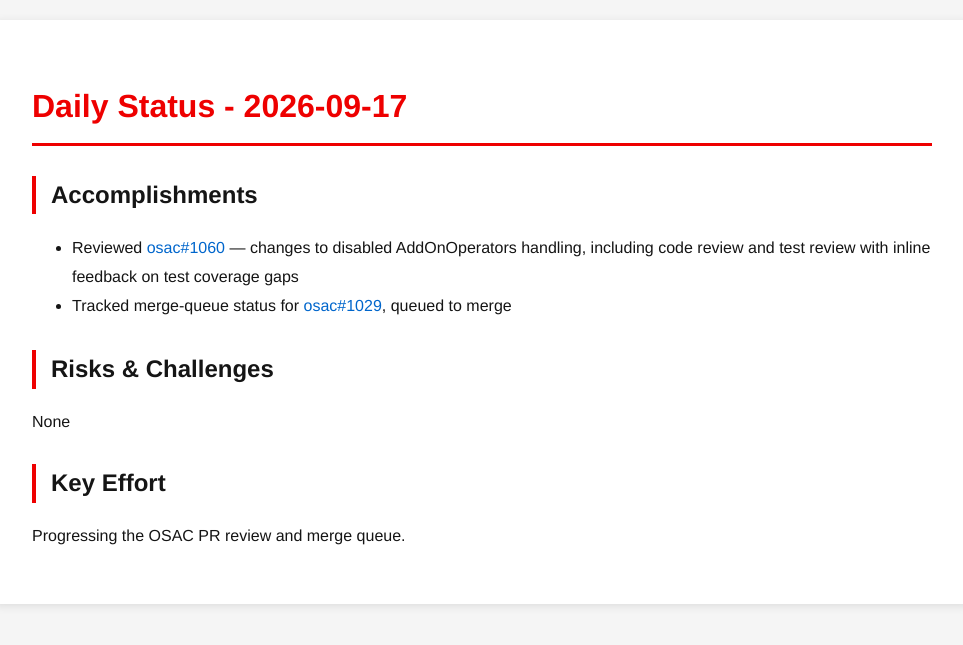
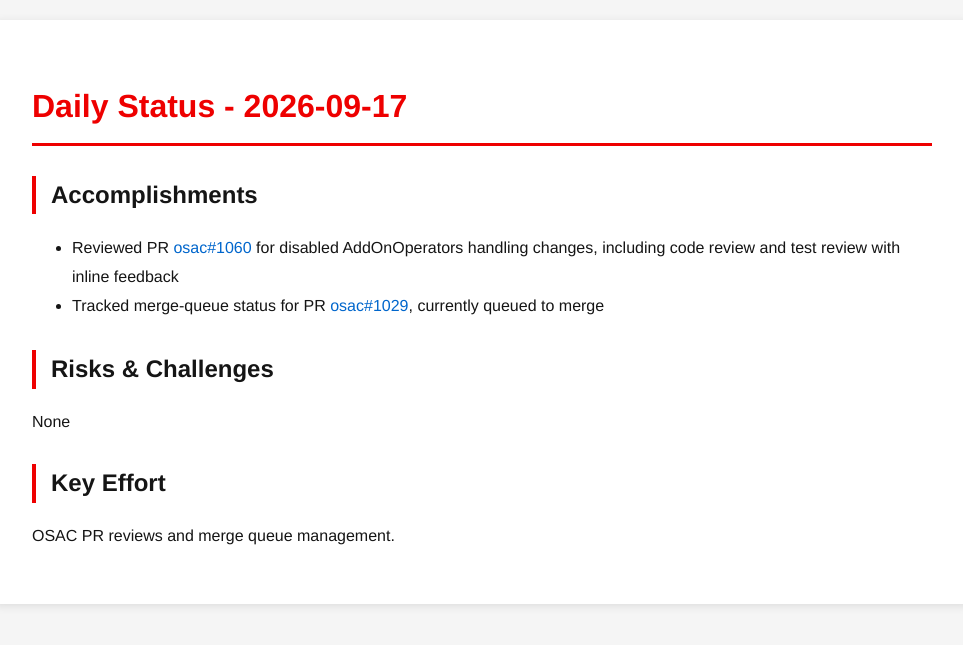
Before and after one commit to tzvatot/daily-status, a Jekyll site: the page built from 2026-09-17.md, in a window 1280 px wide. Shown: the top 645 px of the page, without its empty margins (158-1121 px from the left). Built offline with Jekyll 4.4.1, drawn with Linux system fonts in a browser that asks for light colours.

Commit message:
Daily status update - 2026-09-17

```diff
--- a/2026-09-17.md
+++ b/2026-09-17.md
@@ -7,11 +7,11 @@ date: 2026-09-17
 # Daily Status - 2026-09-17
 
 ## Accomplishments
-- Reviewed [osac#1060](https://github.com/osac-project/osac/pull/1060) — changes to disabled AddOnOperators handling, including code review and test review with inline feedback on test coverage gaps
-- Tracked merge-queue status for [osac#1029](https://github.com/osac-project/osac/pull/1029), queued to merge
+- Reviewed PR [osac#1060](https://github.com/osac-project/osac/pull/1060) for disabled AddOnOperators handling changes, including code review and test review with inline feedback
+- Tracked merge-queue status for PR [osac#1029](https://github.com/osac-project/osac/pull/1029), currently queued to merge
 
 ## Risks & Challenges
 None
 
 ## Key Effort
-Progressing the OSAC PR review and merge queue.
+OSAC PR reviews and merge queue management.
```
